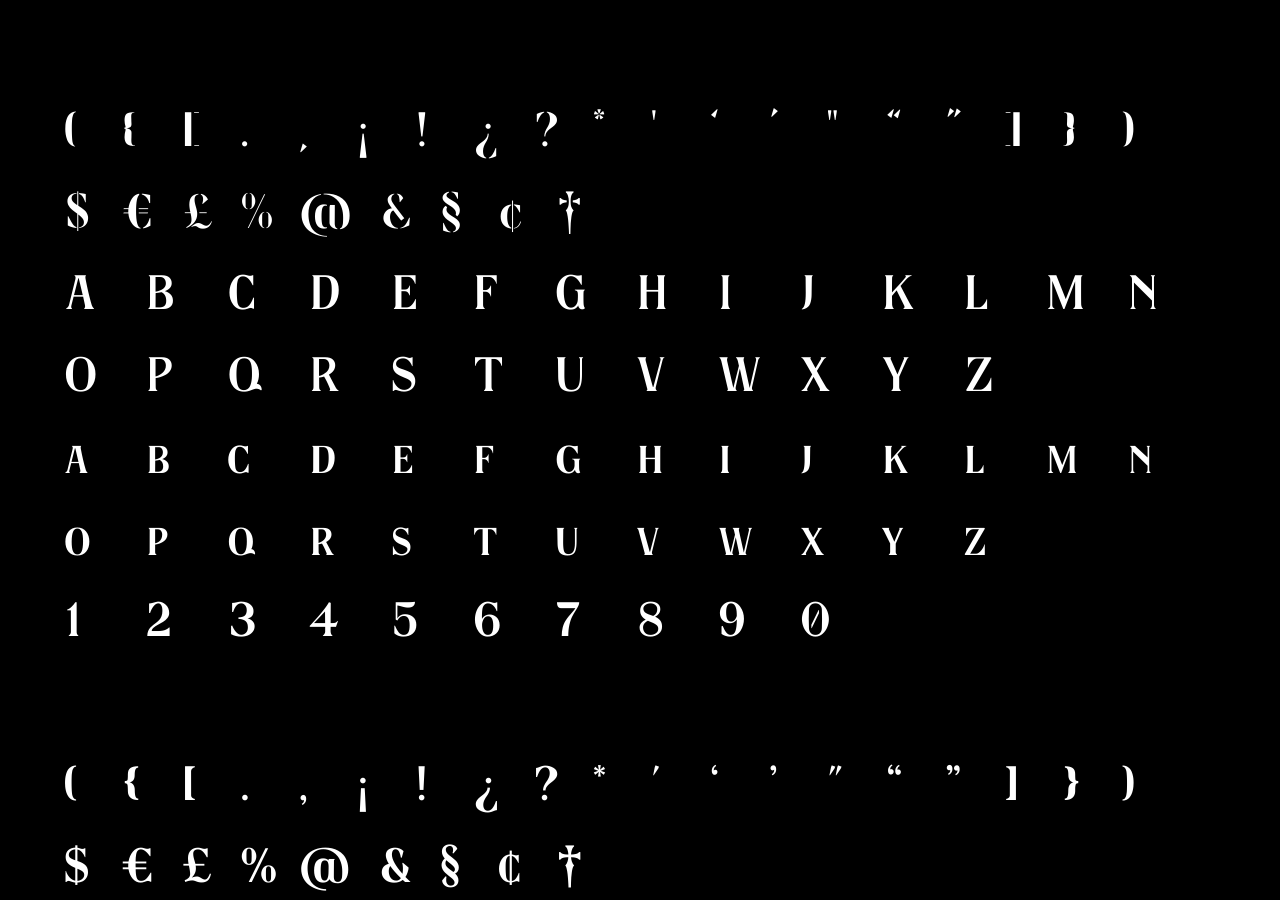
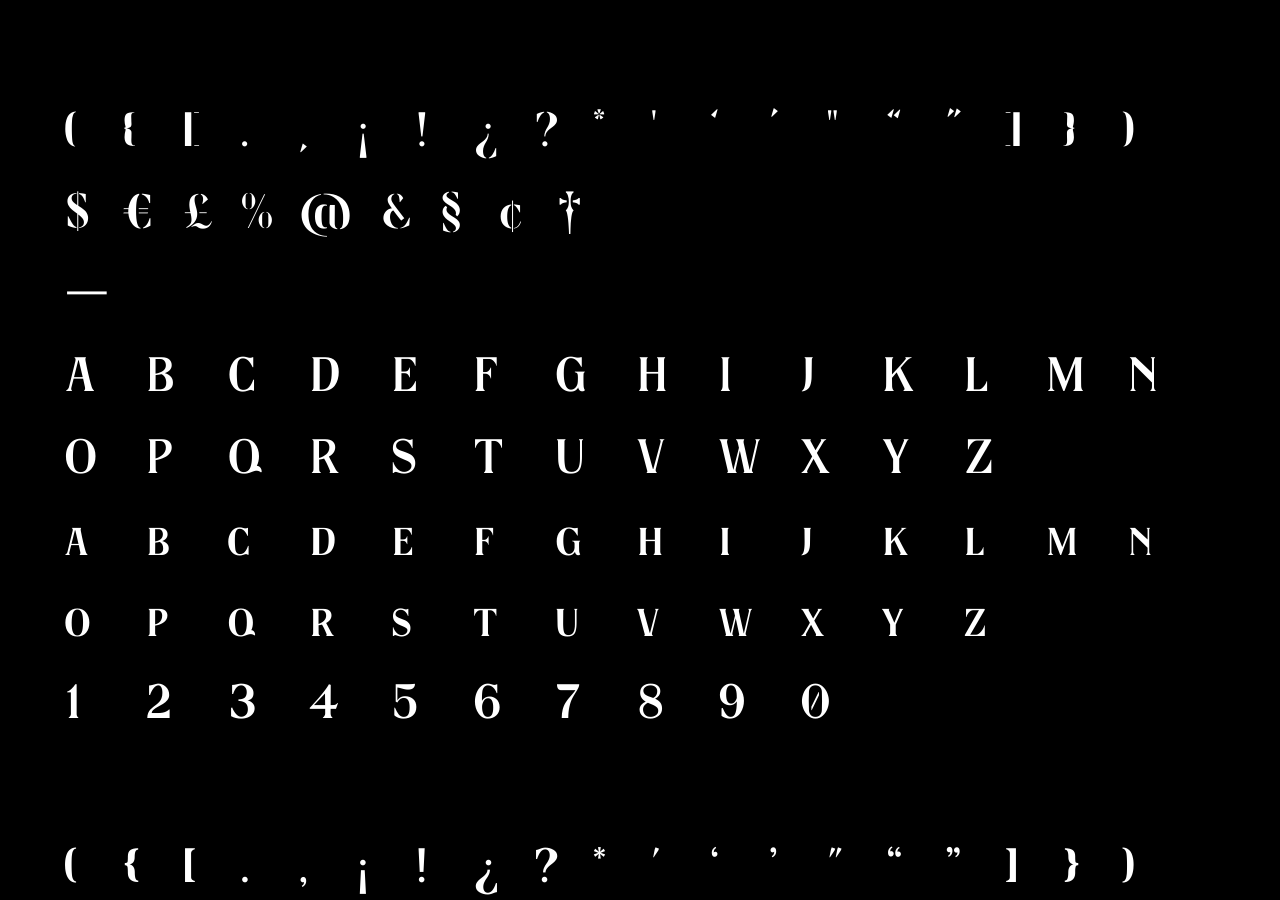
Before and after one commit to rnmp/jeans-dope-site, a Jekyll site: the page built from _projects/linsingen.md, in a window 1280 px wide and 900 px high, scrolled down 4528 px. Built offline with Jekyll 4.4.1, drawn with Linux system fonts in a browser that asks for light colours; some web fonts are replaced; some of the changed text lies outside the part shown.

Commit message:
Updated Linsingen

```diff
--- a/_projects/linsingen.md
+++ b/_projects/linsingen.md
@@ -209,6 +209,7 @@
 </div>
 
 <div class="font-grid" style="font-family: 'Linsingen Vintage'; font-size: 4vw; font-weight: 300;">
+  <span><i>—</i></span>
   <div class="break"></div>
   <span><i>A</i></span>
   <span><i>B</i></span>
@@ -305,3 +306,7 @@
   <span class="mini"><i>¢</i></span>
   <span class="mini"><i>†</i></span>
 </div>
+
+<div class="font-grid" style="font-family: 'Linsingen Moderna'; font-size: 4vw; font-weight: 300;">
+  <span><i>ABCDEFGHIJKLMNOPQRSTUVWXYZ</i></span>
+</div>
```
